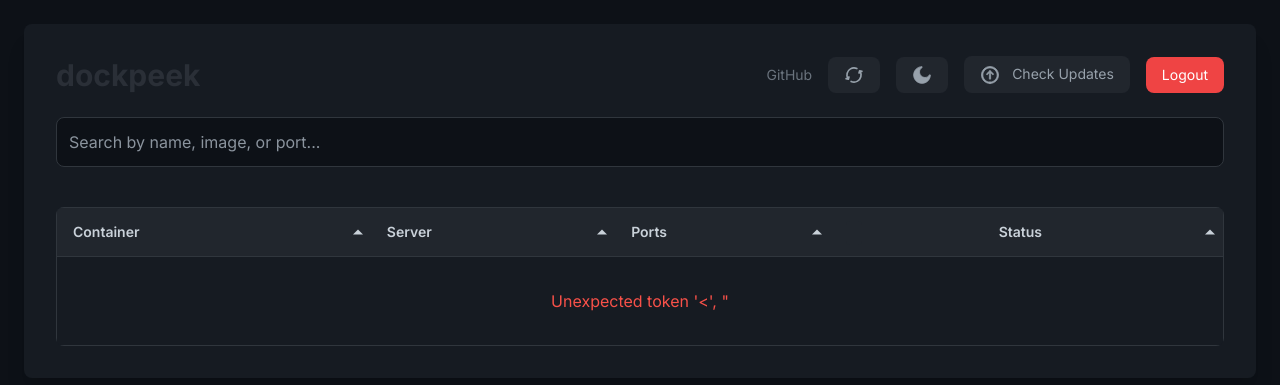
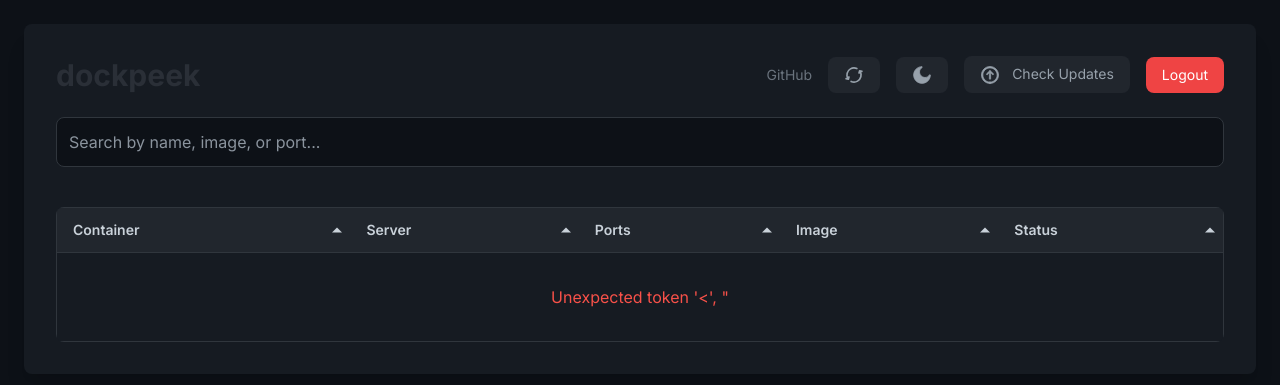
Before and after one commit to n2k/dockpeek, a Flask app: template templates/index.html in a window 1280 px wide. Shown: the top 385 px of the page. Run offline with Flask 3, Linux system fonts and the light colour scheme; the template is opened without the code that fills it, so the values that code supplies are empty; parts of the project's set-up code (start-up, migrations or seed data) failed here and were passed over; some libraries are stand-ins or nearby versions.

Commit message:
fix: restore sorting functionality for image column

```diff
--- a/templates/index.html
+++ b/templates/index.html
@@ -70,9 +70,10 @@
               data-sort-column="ports">
               Ports
             </th>
-            <td class="py-3 px-4 border-b border-gray-200 table-cell-image">
-              <code class="bg-gray-100 text-gray-700 px-2 py-1 rounded text-sm" data-content="image"></code>
-            </td>
+            <th class="py-3 px-4 text-left text-sm font-semibold text-gray-700 border-b border-gray-200 sortable-header"
+              data-sort-column="image">
+              Image
+            </th>
             <th class="py-3 px-4 text-left text-sm font-semibold text-gray-700 border-b border-gray-200 sortable-header"
               data-sort-column="status">
               Status
```
